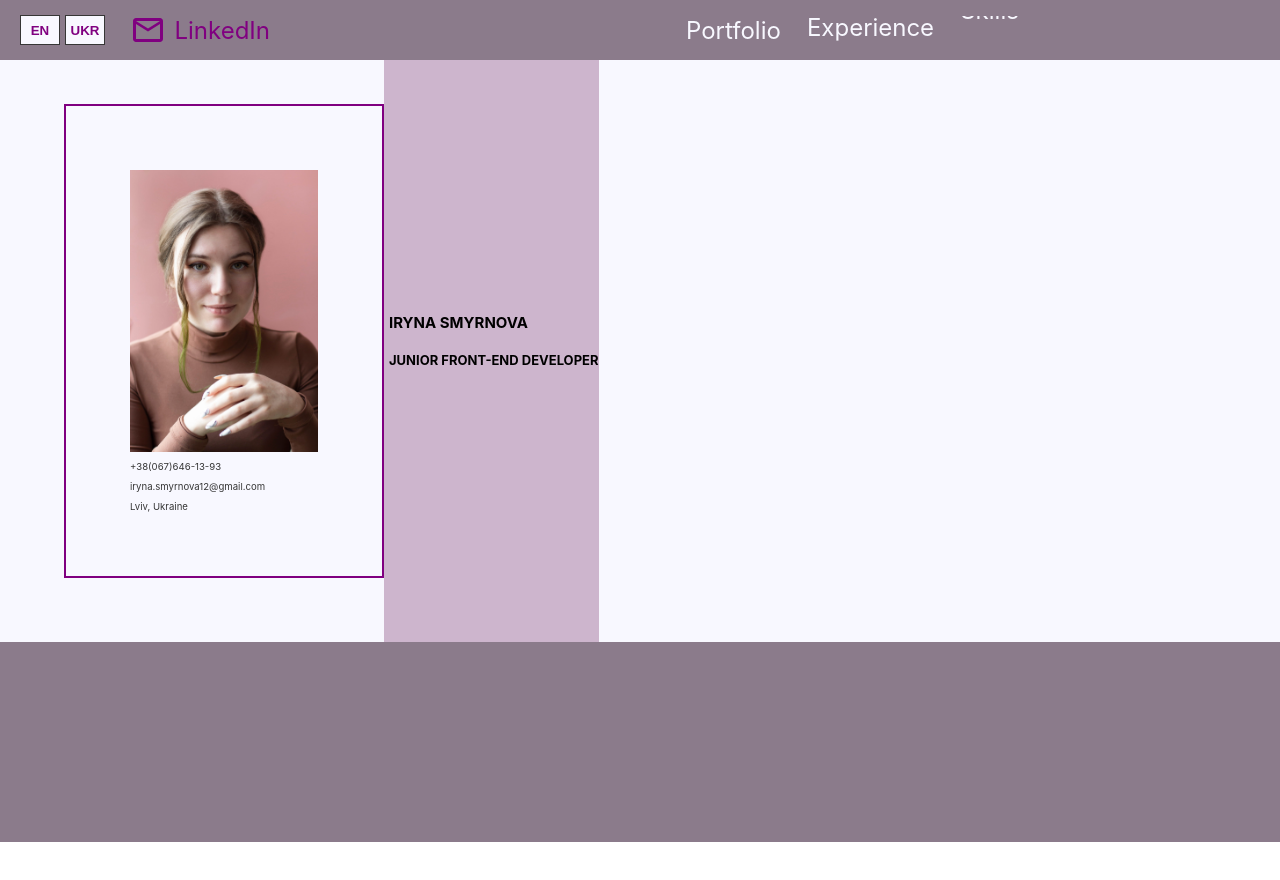
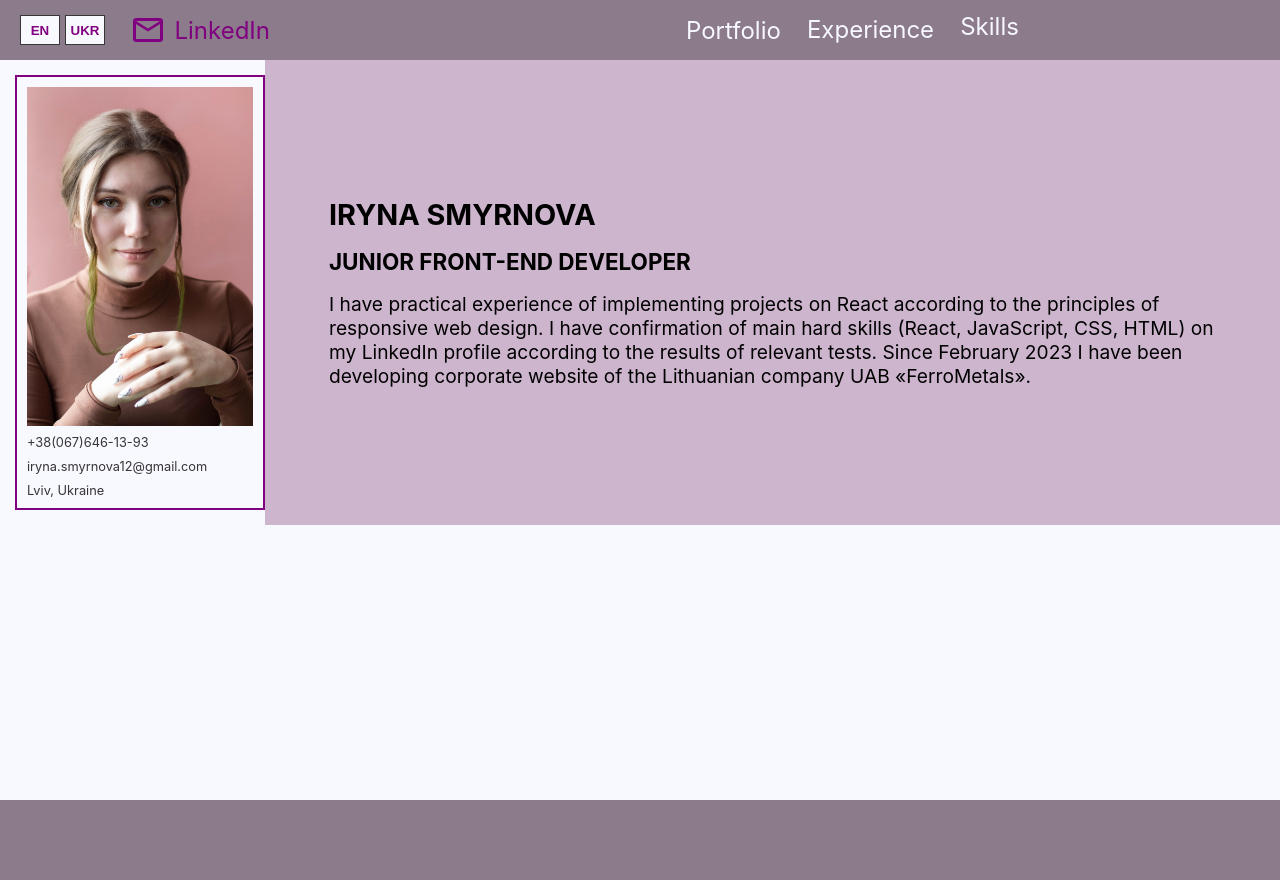
Before and after one commit to smyrnova-iryna/portfolio, a React (Create React App) app in the folder portfolio-website/: page / in a window 1280 px wide. Shown: the top 880 px of the page. Before the commit the page ends 842 px from the top, so only its background shows below. Built offline with nearby package versions, Linux system fonts and the light colour scheme.

Commit message:
Add About section responsive styles and animation

```diff
--- a/portfolio-website/src/App.css
+++ b/portfolio-website/src/App.css
@@ -227,6 +227,7 @@
 .Main-Section {
   width: 100%;
   background-color: var(--main-page-color);
+  min-height: 100vh;
 }
 
 /* Main section styles/////////////////////////////////////////////////////////////////////////////////////////////// */
@@ -241,16 +242,21 @@
 
 .About-Top-Container {
   display: flex;
-  min-height: 50vh;
+  min-height: 350px;
 }
 
 .About-Sidebar {
+  /* width: 300px; */
   /* background-color: var(--second-dark-color); */
-  width: 320px;
+  /* width: 320px; */
   /* height: 300px; */
   /* height: 40%; */
-  margin: 5% 0 5% 5%;
-  padding: 5%;
+  flex-basis: 158px;
+  flex-grow: 0;
+  flex-shrink: 0;
+  margin: 15px 0 15px 15px;
+  padding: 10px;
+  /* padding: 5%; */
   border: 2px solid var(--first-details-color);
   display: flex;
   flex-direction: column;
@@ -263,18 +269,19 @@
   display: flex;
   flex-direction: column;
   justify-content: center;
-  gap: 20px;
-  padding-left: 5px;
+  gap: 2px;
+  padding: 5px;
+  font-size: 60%;
 }
 
-.About-Name {
+/* .About-Name {
   font-size: 15px;
 }
 
 .About-Position {
   font-size: 13px;
   overflow-wrap: wrap;
-}
+} */
 
 
 .About-Sidebar-Text {
@@ -284,6 +291,41 @@
   color: var(--second-dark-color)
 }
 
+@media screen and (min-width: 420px){
+  .About-Sidebar {
+    flex-basis: 200px;
+  }
+
+.About-Sidebar-Text {
+  font-size: 80%;
+}
+  .About-Main-Page {
+    font-size: 90%;
+    gap: 10px
+  }
+}
+
+@media screen and (min-width: 750px){
+  .About-Sidebar {
+    flex-basis: 250px;
+  }
+/*
+.About-Sidebar-Text {
+  font-size: 80%;
+}*/
+  .About-Main-Page {
+    font-size: 120%;
+    padding: 5%;
+    gap: 5%
+  }
+}
+
+@media screen and (min-width: 950px){
+  .About {
+    padding-top: 60px;
+  }
+}
+
 /* About section styles/////////////////////////////////////////////////////////////////////////////////////////////// */
 
 .Footer {
--- a/portfolio-website/src/App.js
+++ b/portfolio-website/src/App.js
@@ -99,6 +99,7 @@ function App() {
           delay: 1
         });
 
+
       }, comp);
 
       return () => ctx.revert();
@@ -149,6 +150,7 @@ function App() {
               <div className="About-Main-Page">
                 <h2 className='About-Name'>{currentData.mainSection.about.name}</h2>
                 <h1 className='About-Position'>{currentData.mainSection.about.position}</h1>
+                <p className='About-Description'>{currentData.mainSection.about.description}</p>
               </div>
           </div>
 
```
